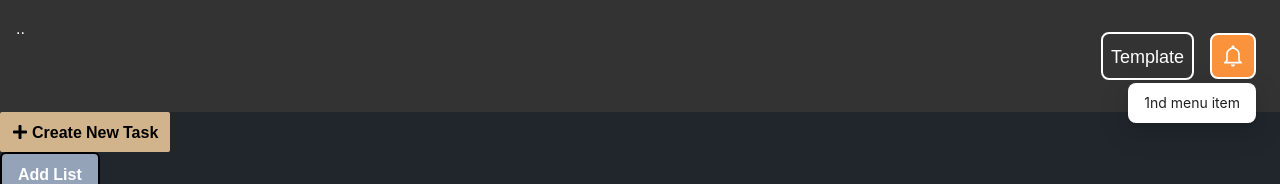
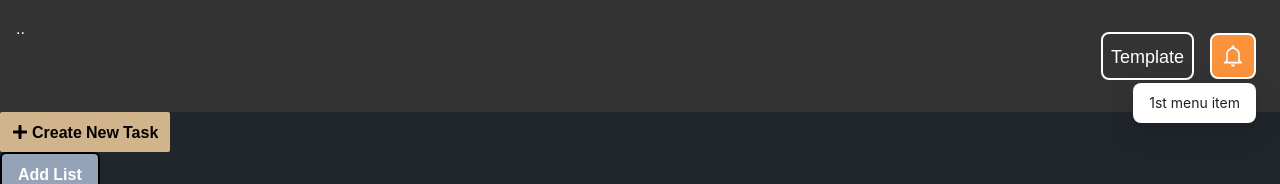
Before and after one commit to EvanZig/Task-Management-System, a React (Create React App) app in the folder client/: page / in a window 1280 px wide. Both pictures are taken after a click on the button 1233 px from the left and 56 px from the top of the page. Shown: the top 184 px of the page. Built offline with nearby package versions, Linux system fonts and the light colour scheme.

Commit message:
cleaned up notificaiton Dropdown component

```diff
--- a/client/src/Components/NotificationDropdown/NotificationDropdown.js
+++ b/client/src/Components/NotificationDropdown/NotificationDropdown.js
@@ -2,25 +2,31 @@ import React from 'react'
 import { Dropdown } from 'antd'
 import { IoMdNotificationsOutline } from 'react-icons/io'
 
-const items = [
+const menuItems = [
   {
-    label: <a href='https://www.aliyun.com'>1nd menu item</a>,
+    label: <a href='https://www.aliyun.com'>1st menu item</a>,
     key: '1',
   },
 ]
 
-export default function NotificationDropdown() {
+const NotificationDropdown = () => {
+  const handleClick = (e) => {
+    e.preventDefault()
+  }
+
   return (
     <div>
       <Dropdown
-        menu={{ items }}
+        menu={{ items: menuItems }}
         trigger={['click']}
         className='p-2 border-2 border-white rounded-lg mr-2 bg-orange-400 hover:scale-105'
       >
-        <button onClick={(e) => e.preventDefault()}>
+        <button onClick={handleClick} className='flex items-center'>
           <IoMdNotificationsOutline size={26} />
         </button>
       </Dropdown>
     </div>
   )
 }
+
+export default NotificationDropdown
```
